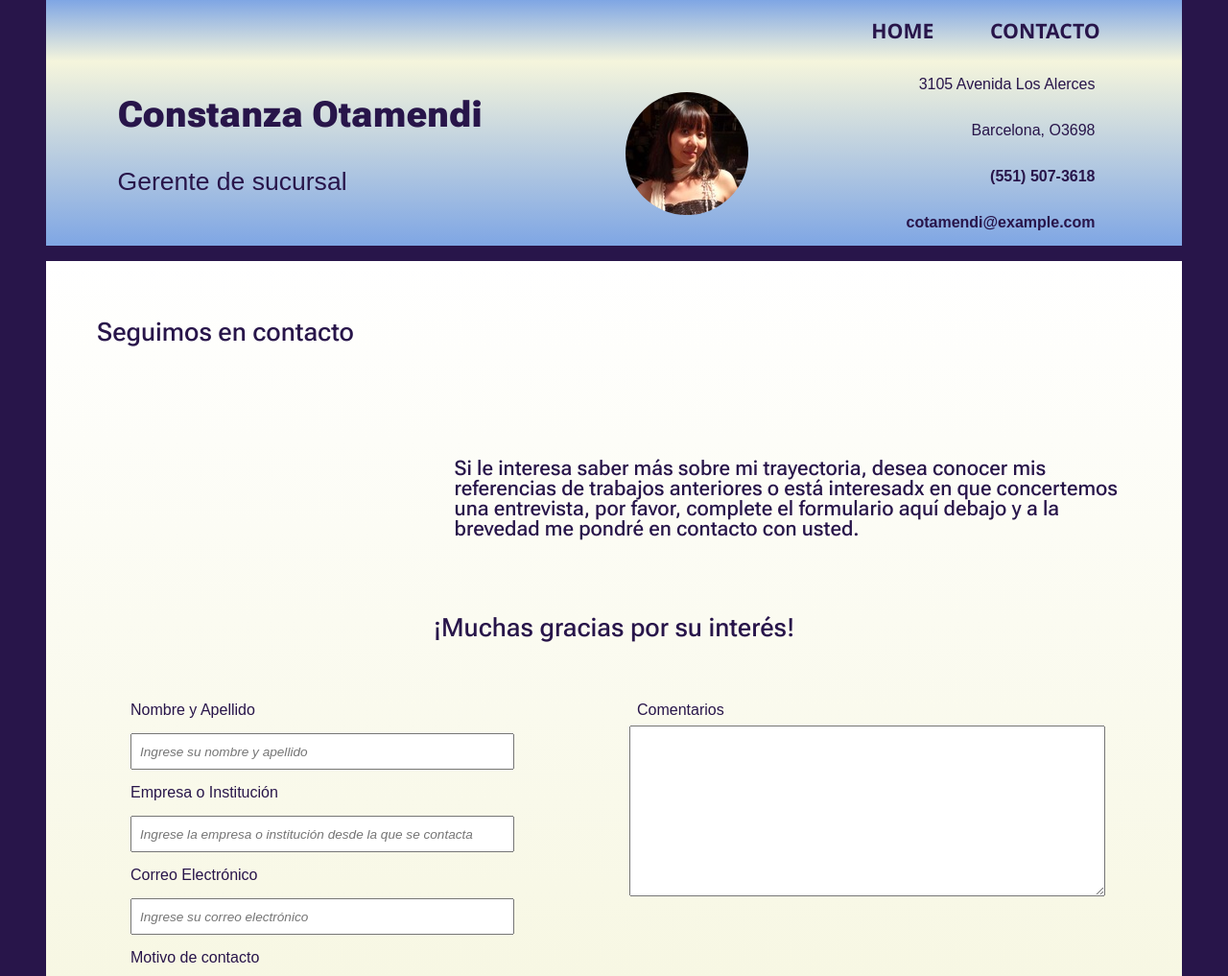
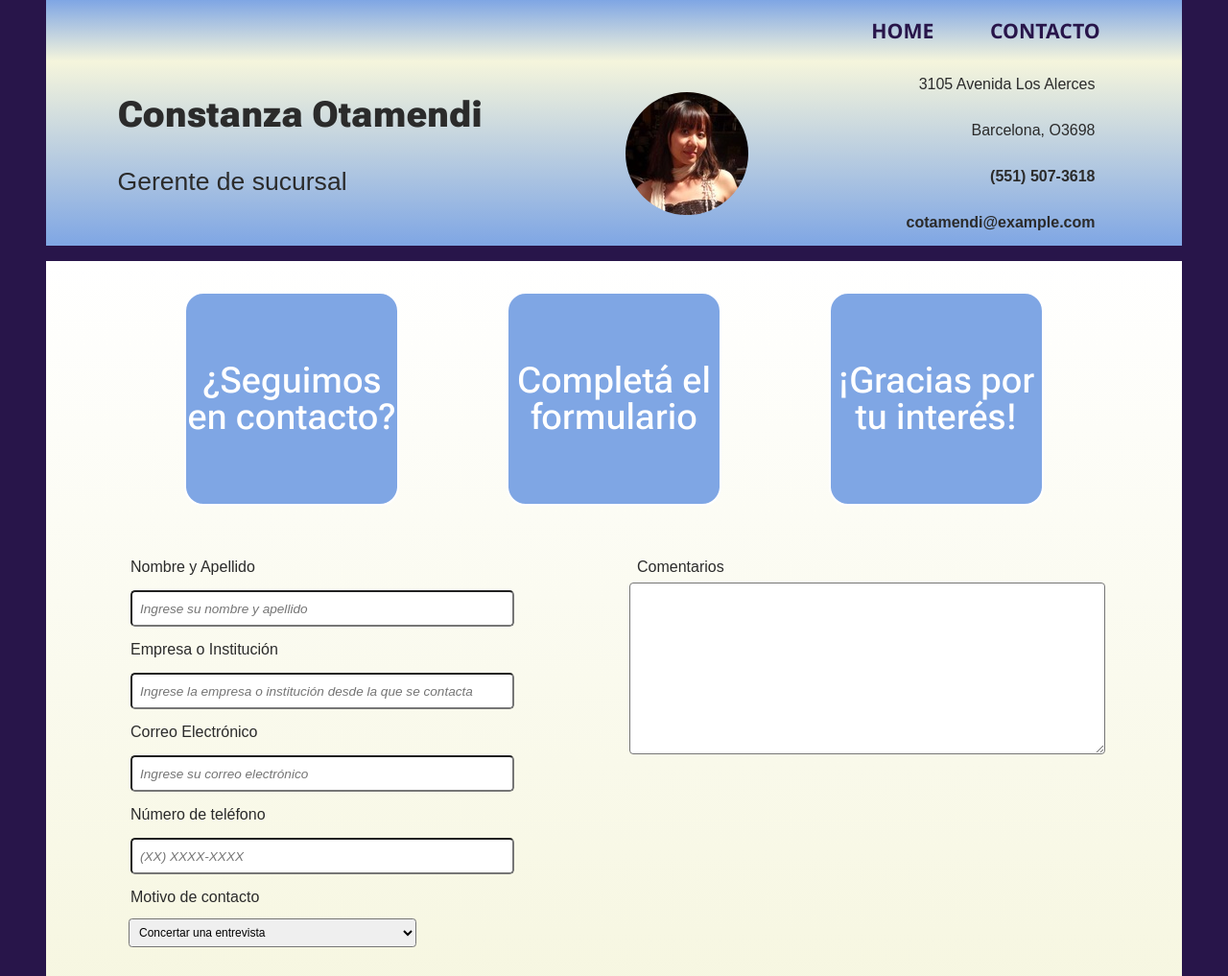
Before and after one commit to ticmas-cvotamendi/ticmas-cvotamendi.github.io, a plain HTML site: page sitio/formulario_de_contacto.html in a window 1280 px wide. Shown: the top 1017 px of the page at 96% size. Drawn offline with nearby package versions, Linux system fonts and the light colour scheme; a web font is replaced by a local one.

Commit message:
Add files via upload

```diff
--- a/css/body.css
+++ b/css/body.css
@@ -7,11 +7,11 @@ body{
 }
 
 .grid {
-    background-color: var(--main-bg-color);
-    background-image: linear-gradient(var(--main-bg-color), var(--trans-bg-color));
     display: grid;
     grid-template-columns: 1fr 3fr;
     grid-template-rows: 1fr;
+    background-color: var(--main-bg-color);
+    background-image: linear-gradient(var(--main-bg-color), var(--trans-bg-color));
     margin: 0.5em 0;
 }
 
--- a/css/contacto/contacto.css
+++ b/css/contacto/contacto.css
@@ -4,42 +4,33 @@
     margin: 1em 0;
 }
 
-/*La idea era dividir esta sección en 3 cajas y jugar con las propiedades de Flex para poder dejar el tìtulo a la izquierda, el párrafo a la derecha y el agradecimiento en el medio, pero hecho esto (que quedò medio deslucido igual) no pude hacerlo bien responsive, algo pasa con el padding que no entiendo*/
-
 .section__contacto {
     display: flex;
-    flex-direction: column;
-    padding-top: 3em;
+    flex-direction: row;
+    justify-content: space-evenly;
+    padding: 2em;
 }
 
-#sigamos__h2 {
+.encontacto, .sigamos, .interes {
     display: flex;
-    flex-direction: row;
-    align-items: flex-start;
-    justify-content: flex-start;
+    flex-direction: column;
+    justify-content: space-around;
+    align-items: center;
+    height: 6em;
+    width: 6em;
+    background-color: var(--nav-bg-color);
     font-family: var(--h1-font-family);
-    font-weight: 500;
-    padding: 0 15em 0 2em;
+    font-size: var(--xx-large);
+    color: var(--light-tx-color);
+    text-align: center;
+    border: 2px solid;
+    border-radius: 20px;
+    transition: background-color .5s;
 }
 
-.sigamos__p {
-    display: flex;
-    flex-direction: row;
-    align-items: flex-end;
-    justify-content: flex-end;
-    font-family: var(--h1-font-family);
-    font-size: var(--large);
-    margin: 3em 3em 0 20em;
-}
+.encontacto:hover, .sigamos:hover, .interes:hover {
+    background-color: var(--hover-bg-color);
 
-.interes {
-    display: flex;
-    flex-direction: row;
-    justify-content: center;
-    font-family: var(--h1-font-family);
-    font-size: var(--x-large);
-    margin-top: 3em;
-    margin-bottom: 1.5em;
 }
 
 form {
@@ -66,6 +57,7 @@ input {
     font-size: var(--medium);
     padding: 0.5em;
     margin: 0.5em;
+    border-radius: var(--xx-small);
 }
 
 select {
@@ -74,6 +66,7 @@ select {
     padding: 0.5em;
     margin: 0.5em;
     height: 2.5em;
+    border-radius: var(--xx-small);
 }
 
 ::placeholder {
@@ -84,6 +77,7 @@ select {
 #contamemas {
     font-family: var(--comun-font-family);
     padding: 1em;
+    border-radius: var(--xx-small);
 }
 
 button {
@@ -91,7 +85,7 @@ button {
     border-radius: 10%;
     font-size: var(--large);
     background-color: var(--body-bg-color);
-    color: var(--light-color);
+    color: var(--light-tx-color);
     margin-top: 1em;
     padding: 0.5em;
     transition: background-color .5s;
--- a/css/custom_property.css
+++ b/css/custom_property.css
@@ -17,6 +17,7 @@
 
 /*Tamaños de fuentes*/
 
+--xx-small: 0.3em;
 --x-small: 0.75em;
 --small: 0.85em;
 --medium: 1em;
@@ -26,9 +27,10 @@
 
 /*Colores de fuentes*/
 
---light-color: white;
---nav-item: rgb(40, 21, 74);
---text: rgb(40, 21, 74);
+--light-tx-color: white;
+--navitem-tx-color: rgb(40, 21, 74);
+--text-tx-color: rgb(40, 21, 74);
+--cajas-tx-color: rgb(127, 166, 228);
 
 /*Peso de fuentes*/
 
--- a/css/footer.css
+++ b/css/footer.css
@@ -23,7 +23,7 @@ footer {
     justify-content: center;
     font-family: var(--fechayciudad-font-family);
     font-size: var(--x-small);
-    color: var(--body-bg-color);
+    color: var(--text-tx-color);
     padding-top: 1em;
 }
 
@@ -34,4 +34,5 @@ i {
     align-items: center;
     font-family: var(--comun-font-family);
     padding: 1em;
+    text-align: center;
 }
--- a/css/header.css
+++ b/css/header.css
@@ -25,12 +25,12 @@ nav > ul {
 }
 
 a {
-    color: var(--nav-item);
+    color: var(--navitem-tx-color);
     transition: background-color .5s;
 }
 
 a:hover {
-    color: var(--main-bg-color);
+    color: var(--light-tx-color);
 }
 
 .headerbar {
--- a/css/responsive.css
+++ b/css/responsive.css
@@ -56,11 +56,10 @@
         margin: 0;
     }
 
-    #sigamos__h2, .sigamos__p {
-        padding: 1em;
-        margin: 0;
+    .encontacto, .sigamos, .interes{
+        display: flex;
+        flex-direction: column;
     }
-
     .container1, .container2 {
         margin: 0;
     }
@@ -76,9 +75,15 @@
     }
 
     footer {
-        display: grid;
-        grid-template-columns: 1fr;
-        grid-template-rows: 1fr 1fr 1fr;
+        display: flex;
+        flex-direction: column;
+        justify-content: center;
+        align-content: center;
+    }
+
+    .iconos {
+        display: flex;
+        flex-direction: column;
         justify-content: center;
     }
 
@@ -97,11 +102,19 @@
         flex-direction: column;
     }
 
-    .headerbar__izquierda, .headerbar__derecha {
+    #headerbar__izquierda--nombre, .headerbar__izquierda, .headerbar__derecha, .headerbar__imagen {
         align-items: center;
+    }
 
-    }
-    .headerbar__imagen{
+    .headerbar__imagen {
         padding: 2em;
     }
+
+    #headerbar__izquierda--nombre, .headerbar__izquierda--cargo, .headerbar__derecha--direccion, .headerbar__derecha--contacto, .headerbar__imagen--imagen {
+        display: flex;
+        flex-direction: column;
+        justify-content: center;
+        align-content: center;
+    }
+
 }
--- a/sitio/formulario_de_contacto.html
+++ b/sitio/formulario_de_contacto.html
@@ -31,7 +31,7 @@
                 <p class="headerbar__izquierda--cargo">Gerente de sucursal</p>
             </div>
             <div class="headerbar__imagen">
-                <img class="headerbar__imagen--imagen" src="/imagenes/Jessie.jpg" alt="Foto de Courtney Olson">
+                <img class="headerbar__imagen--imagen" src="/imagenes/Jessie.jpg" alt="Foto de Constanza Otamendi">
             </div>
             <div class="headerbar__derecha">
                 <p class="headerbar__derecha--direccion">3105 Avenida Los Alerces</p>
@@ -44,9 +44,9 @@
     <!-- Divido el main en dos secciones, una para la bienvenida al formulario y otra para el formulario -->
     <main class="main__contacto">
         <section class="section__contacto">
-            <h2 id="sigamos__h2">Seguimos en contacto</h2>
-            <p class="sigamos__p">Si le interesa saber más sobre mi trayectoria, desea conocer mis referencias de trabajos anteriores o está interesadx en que concertemos una entrevista, por favor, complete el formulario aquí debajo y a la brevedad me pondré en contacto con usted.</p>
-            <p class="interes">¡Muchas gracias por su interés!</p>
+            <p class="encontacto">¿Seguimos en contacto?</p>
+            <p class="sigamos">Completá el formulario</p>
+            <p class="interes">¡Gracias por tu interés!</p>
         </section>
         <form name="contacto" id="formulario">
             <div class="container1">
@@ -56,6 +56,8 @@
                 <input type="text" name="empresa" id="empresa" placeholder="Ingrese la empresa o institución desde la que se contacta" required>
                 <label for="email">Correo Electrónico</label>
                 <input type="email"  name="email" id="email" user="email" placeholder="Ingrese su correo electrónico" required>
+                <label for="email">Número de teléfono</label>
+                <input type="tel"  name="telefono" id="telefono" placeholder="(XX) XXXX-XXXX" required>
                 <label for="motivo">Motivo de contacto</label>
                 <select name="motivo" id="select__motivo">
                     <option value="entrevista">Concertar una entrevista</option>
```
Also changed, not shown: index.html (+1 -1 lines).
